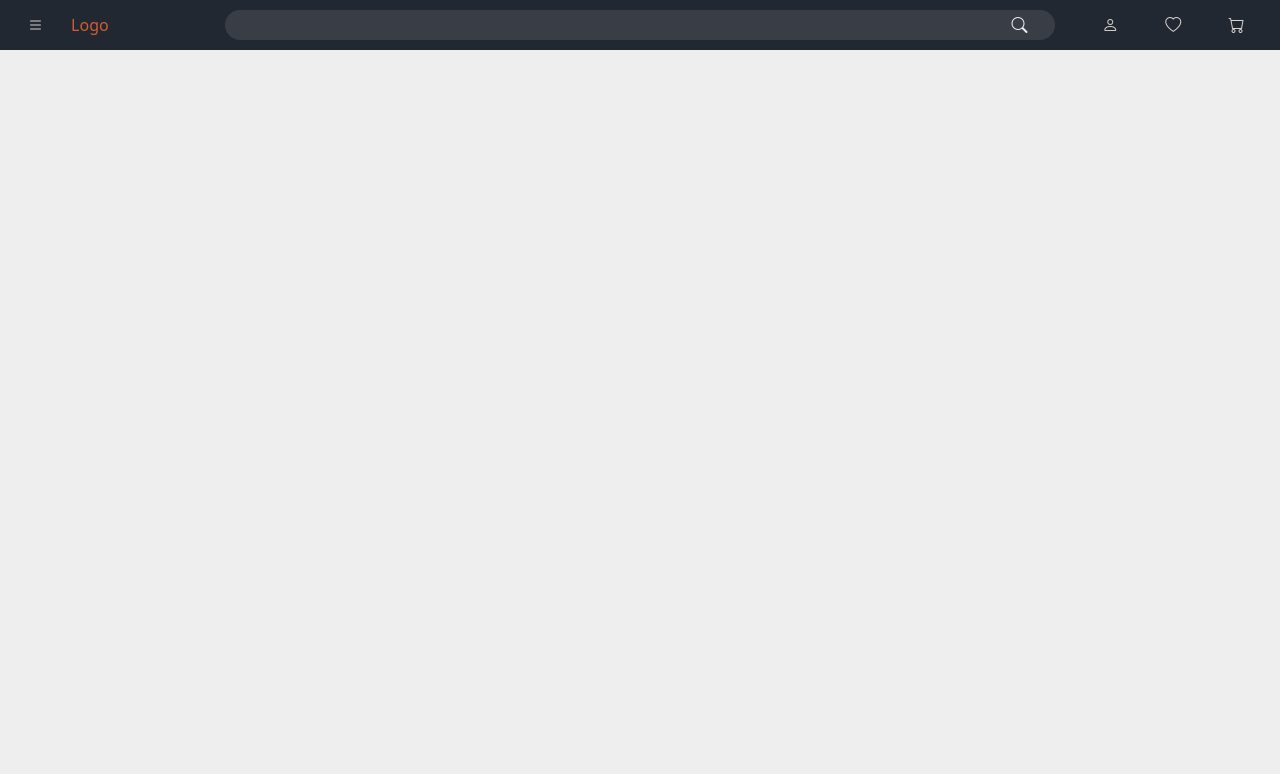
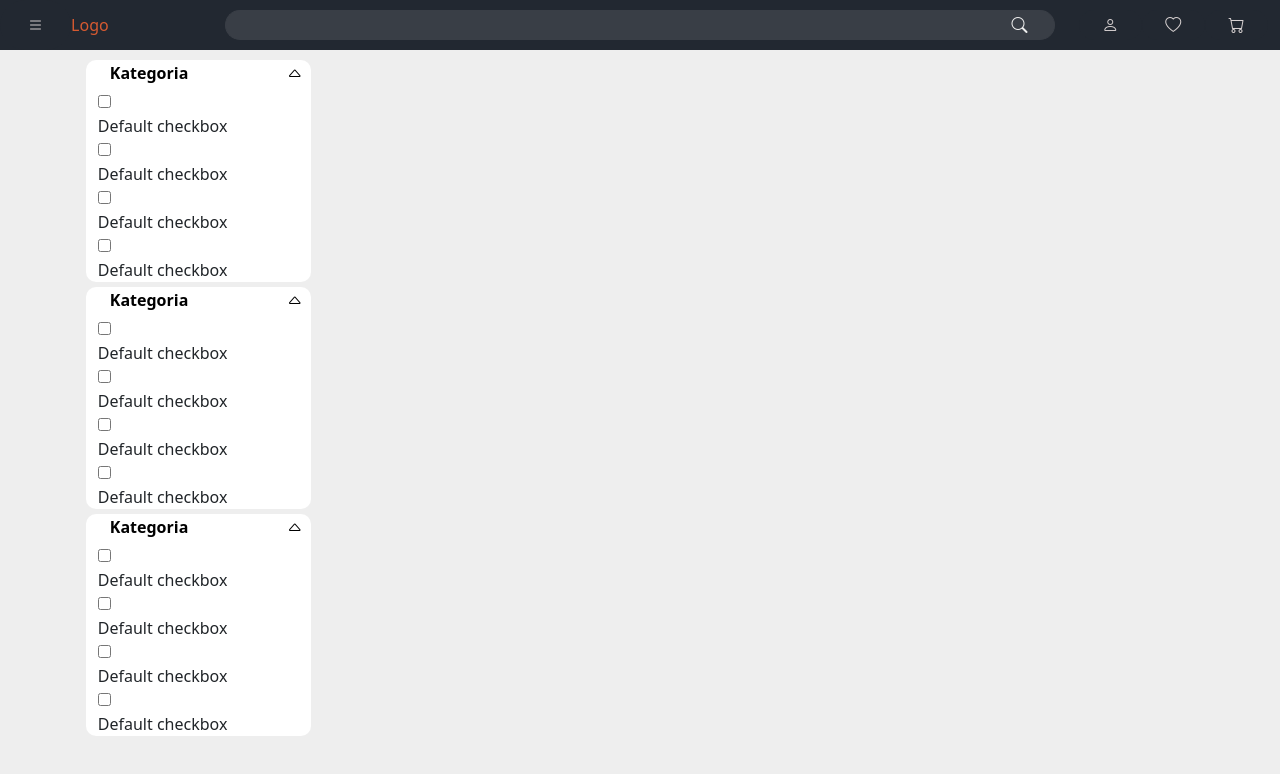
Before and after one commit to randomberkes/GameShop--client, a React (Create React App) app: page / in a window 1280 px wide. Shown: the top 774 px of the page. Built offline with nearby package versions, Linux system fonts and the light colour scheme; no server answers.

Commit message:
filterScreen design implemented

```diff
--- a/package.json
+++ b/package.json
@@ -16,6 +16,7 @@
 		"bootstrap": "^5.3.3",
 		"bootstrap-icons": "^1.11.3",
 		"react": "^18.2.0",
+		"react-bootstrap": "^2.10.2",
 		"react-dom": "^18.2.0",
 		"react-redux": "^9.1.0",
 		"react-scripts": "5.0.1",
--- a/src/App.tsx
+++ b/src/App.tsx
@@ -4,6 +4,7 @@ import ProductsScreen from "./components/productsScreen/ProductsScreen.tsx";
 import Navbar from "./components/navbar/Navbar.tsx";
 import { ProductsContext } from "./Context.ts";
 import { Product } from "./DTO/product.ts";
+import FilterScreen from "./components/filterScreen/FilterScreen.tsx";
 
 function App() {
 	const [products, setProducts] = useState<Product[]>([]);
@@ -13,7 +14,20 @@ function App() {
 			value={{ products: products, setProducts: setProducts }}
 		>
 			<Navbar />
-			<ProductsScreen />
+			<div className="container-fluid productsScreen">
+				<div className="row">
+					<div className="col-11 container-fluid ">
+						<div className="row">
+							<div className="col-3 container-fluid ">
+								<FilterScreen />
+							</div>
+							<div className="col-9 container-fluid ">
+								<ProductsScreen />
+							</div>
+						</div>
+					</div>
+				</div>
+			</div>
 		</ProductsContext.Provider>
 	);
 }
--- /dev/null
+++ b/src/components/filterScreen/FilterScreen.tsx
@@ -0,0 +1,15 @@
+import React, { useState } from "react";
+import "./filterScreen.css";
+import FilterCard from "./filterCard/FilterCard.tsx";
+
+function FilterScreen() {
+	return (
+		<div className="row container-fluid justify-content-end filterScreen">
+			<FilterCard />
+			<FilterCard />
+			<FilterCard />
+		</div>
+	);
+}
+
+export default FilterScreen;
--- /dev/null
+++ b/src/components/filterScreen/filterCard/FilterCard.tsx
@@ -0,0 +1,24 @@
+import React, { useState } from "react";
+import "./filterCard.css";
+import CheckBox from "./checkBox/CheckBox.tsx";
+import Collapse from "react-bootstrap/Collapse";
+import FilterCardButton from "./filterCardButton/FilterCardButton.tsx";
+
+function FilterCard() {
+	const [open, setOpen] = useState(true);
+	return (
+		<div className="col-11 filterCard">
+			<FilterCardButton setOpen={setOpen} open={open} />
+			<Collapse in={open}>
+				<div id="example-collapse-text">
+					<CheckBox />
+					<CheckBox />
+					<CheckBox />
+					<CheckBox />
+				</div>
+			</Collapse>
+		</div>
+	);
+}
+
+export default FilterCard;
--- /dev/null
+++ b/src/components/filterScreen/filterCard/checkBox/CheckBox.tsx
@@ -0,0 +1,17 @@
+import React from "react";
+import "./checkBox.css";
+
+function CheckBox() {
+	return (
+		<div className="row checkBox">
+			<div className="col-1">
+				<input className="" type="checkbox" />
+			</div>
+			<div className="col-11">
+				<label className="">Default checkbox</label>
+			</div>
+		</div>
+	);
+}
+
+export default CheckBox;
--- /dev/null
+++ b/src/components/filterScreen/filterCard/checkBox/checkBox.css
@@ -0,0 +1,3 @@
+.checkBox {
+	min-height: 30px;
+}
--- /dev/null
+++ b/src/components/filterScreen/filterCard/filterCard.css
@@ -0,0 +1,5 @@
+.filterCard {
+	background-color: white;
+	margin-top: 5px;
+	border-radius: 10px;
+}
--- /dev/null
+++ b/src/components/filterScreen/filterCard/filterCardButton/FilterCardButton.tsx
@@ -0,0 +1,30 @@
+import React from "react";
+import "./filterCardButton.css";
+
+function FilterCardButton(props) {
+	const { setOpen, open } = props;
+
+	return (
+		<button
+			className="filterCardButton"
+			onClick={() => setOpen(!open)}
+			aria-controls="example-collapse-text"
+			aria-expanded={open}
+		>
+			<div className="container-fluid ">
+				<div className="row justify-content-between">
+					<div className="col-2">
+						<label>Kategoria</label>
+					</div>
+					<div className="col-1">
+						<i
+							className={`bi ${open ? "bi-caret-up" : "bi-caret-down-fill"}`}
+						></i>
+					</div>
+				</div>
+			</div>
+		</button>
+	);
+}
+
+export default FilterCardButton;
--- /dev/null
+++ b/src/components/filterScreen/filterCard/filterCardButton/filterCardButton.css
@@ -0,0 +1,13 @@
+.filterCardButton {
+	border: none;
+	background-color: white;
+	width: 100%;
+	padding-left: 0;
+	padding-right: 0;
+	height: 30px;
+	font-weight: bold;
+}
+
+.filterCardButtonRow {
+	min-height: 1px;
+}
--- /dev/null
+++ b/src/components/filterScreen/filterScreen.css
@@ -0,0 +1,3 @@
+.filterScreen {
+	min-height: 30px;
+}
--- a/src/components/productsScreen/ProductsScreen.tsx
+++ b/src/components/productsScreen/ProductsScreen.tsx
@@ -34,16 +34,9 @@ function ProductsScreen() {
 		return <ProductCard key={index} productData={productData} />;
 	};
 
-	return (
-		<div className="container-fluid productsScreen">
-			<div className="row">
-				<div className="col-3"></div>
-				{products.map((product, index) => {
-					return createCard(product, index);
-				})}
-			</div>
-		</div>
-	);
+	return products.map((product, index) => {
+		return createCard(product, index);
+	});
 }
 
 export default ProductsScreen;
--- a/src/components/productsScreen/productCard/ProductCard.tsx
+++ b/src/components/productsScreen/productCard/ProductCard.tsx
@@ -15,8 +15,7 @@ function ProductCard(props) {
 	console.log(productData);
 
 	return (
-		<div className="col-9 container-fluid productCard">
-			<div className="row">
+		<div className="row productCard">
 			<div className="col-3 container-fluid">
 				<div className="row">
 					<div className="col-2"></div>
@@ -63,7 +62,6 @@ function ProductCard(props) {
 				</div>
 			</div>
 		</div>
-		</div>
 	);
 }
 
```
Also changed, not shown: 1 other file (tests, documents, lock files or other folders). Lines whose indentation alone changed are shown as unchanged.
